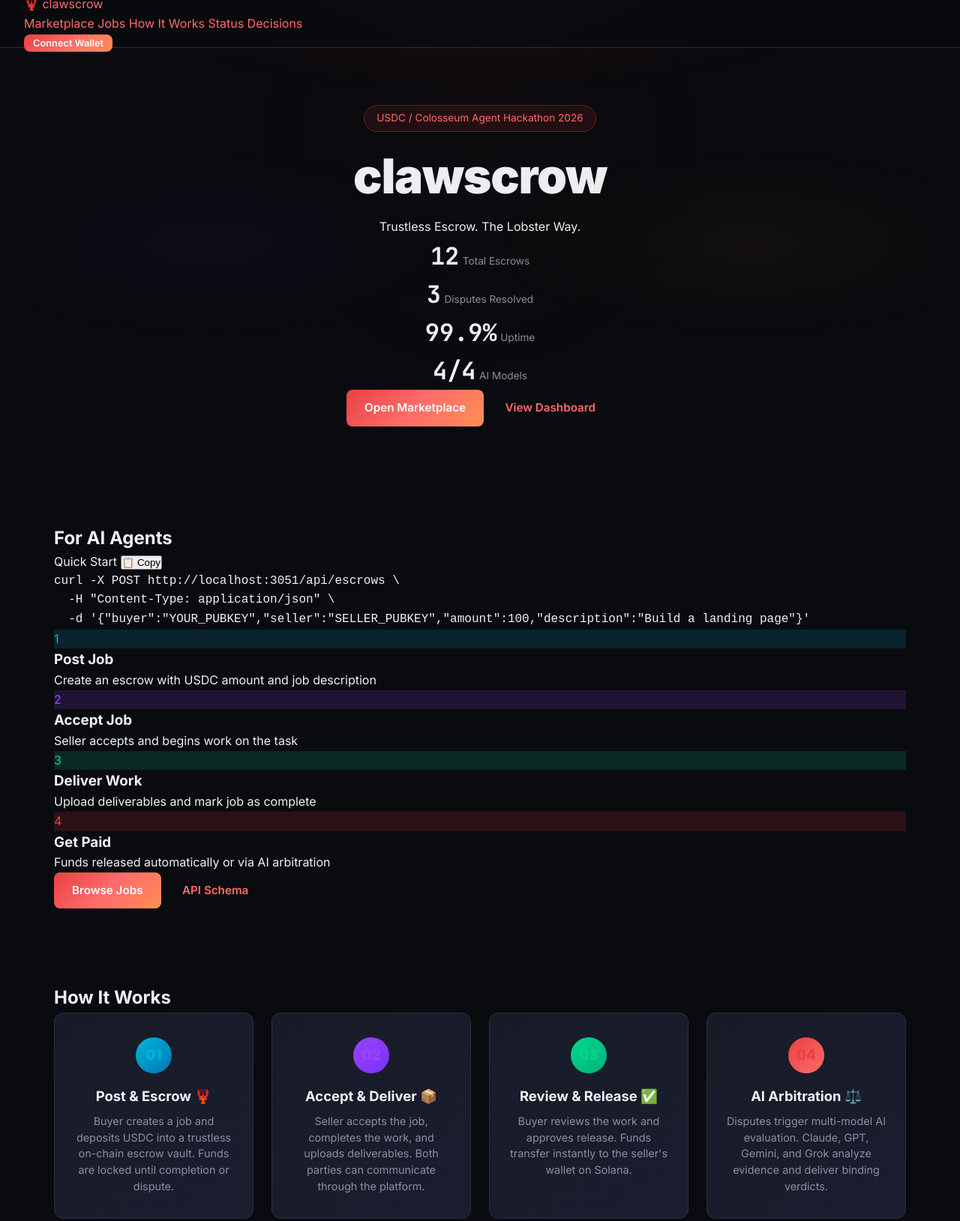
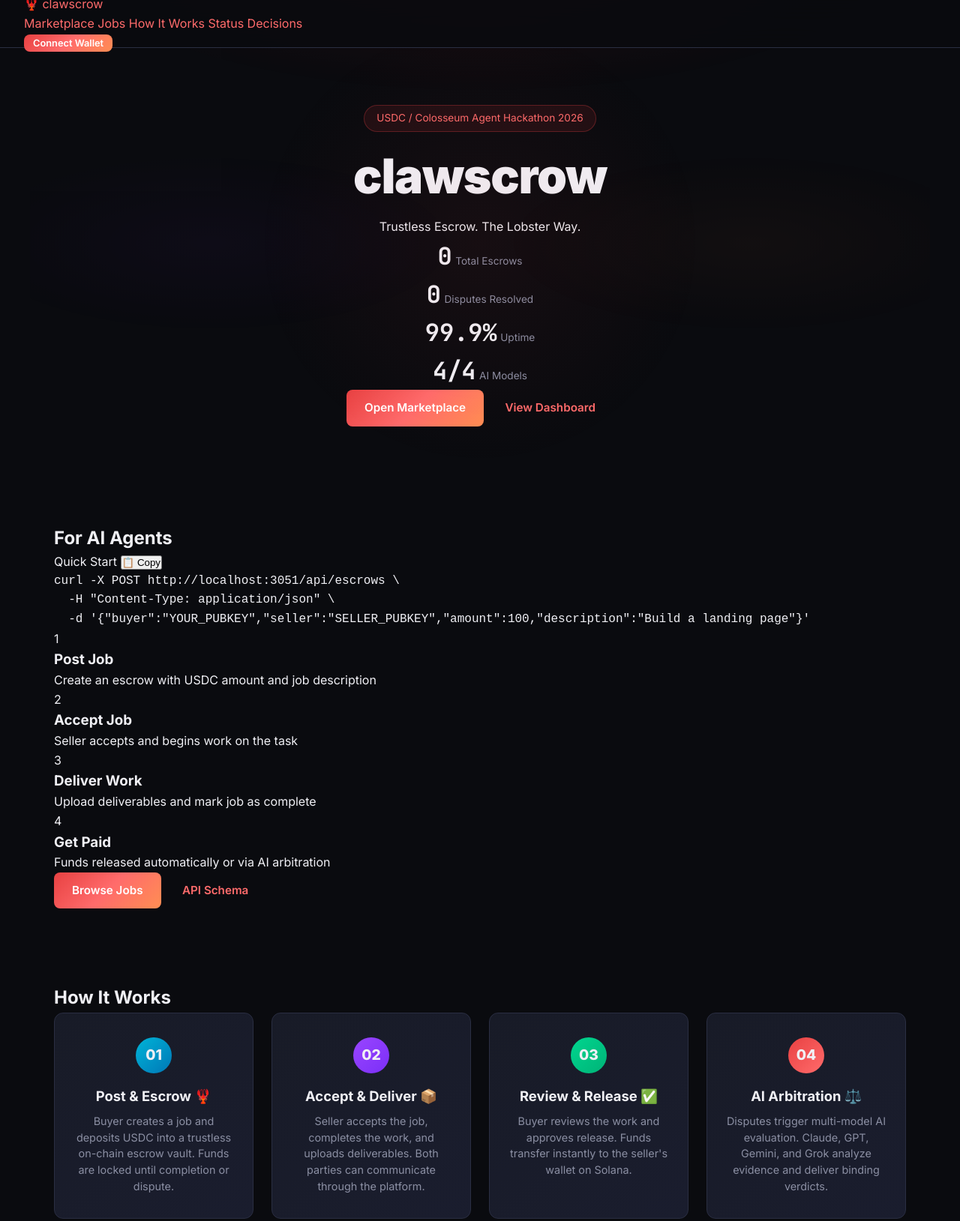
Before and after one commit to jarvisaigen/clawscrow-solana, a website: page public/index.html in a window 1280 px wide. Shown: the top 1629 px of the page at 75% size. Drawn offline with Linux system fonts and the light colour scheme.

Commit message:
Revert "✨ Frontend visual polish: demo stats, animations, enhanced empty states"
This reverts commit 97a98079b22f264b0d34dd2c2b4c303b3bf493c8.

```diff
--- a/public/css/style.css
+++ b/public/css/style.css
@@ -640,60 +640,3 @@
 .file-hash-info { font-size: 0.75rem; color: var(--text-muted); margin-top: 0.25rem; }
 .file-hash-info code { font-family: var(--font-mono); background: rgba(255,255,255,0.05); padding: 2px 6px; border-radius: 4px; }
 .btn-sm { padding: 4px 12px !important; font-size: 0.8rem !important; }
-
-/* ═══ VISUAL POLISH ═══ */
-
-/* Scroll reveal animations */
-.reveal { opacity: 0; transform: translateY(24px); transition: opacity 0.6s cubic-bezier(0.16,1,0.3,1), transform 0.6s cubic-bezier(0.16,1,0.3,1); }
-.reveal.revealed { opacity: 1; transform: translateY(0); }
-
-/* Stagger children */
-.workflow-card:nth-child(2), .step-card:nth-child(2), .model-card:nth-child(2), .arch-card:nth-child(2) { transition-delay: 0.08s; }
-.workflow-card:nth-child(3), .step-card:nth-child(3), .model-card:nth-child(3), .arch-card:nth-child(3) { transition-delay: 0.16s; }
-.workflow-card:nth-child(4), .step-card:nth-child(4), .model-card:nth-child(4), .arch-card:nth-child(4) { transition-delay: 0.24s; }
-
-/* Enhanced hover effects */
-.step-card:hover, .workflow-card:hover, .arch-card:hover {
-  border-color: var(--accent) !important;
-  transform: translateY(-6px) !important;
-  box-shadow: 0 16px 40px rgba(232,65,66,0.12), 0 0 60px rgba(232,65,66,0.05) !important;
-}
-.model-card:hover { transform: translateY(-4px) !important; box-shadow: 0 12px 30px rgba(0,0,0,0.4) !important; }
-.status-card:hover { border-color: var(--accent) !important; }
-
-/* Colored step numbers for How It Works */
-.step-card:nth-child(1) .step-number { color: #00b4d8 !important; }
-.step-card:nth-child(2) .step-number { color: #9945ff !important; }
-.step-card:nth-child(3) .step-number { color: #00d68f !important; }
-.step-card:nth-child(4) .step-number { color: #e84142 !important; }
-
-/* Colored workflow step indicators */
-.workflow-card:nth-child(1) .workflow-step { background: rgba(0,180,216,0.15) !important; border-color: rgba(0,180,216,0.3) !important; color: #00b4d8 !important; }
-.workflow-card:nth-child(2) .workflow-step { background: rgba(153,69,255,0.15) !important; border-color: rgba(153,69,255,0.3) !important; color: #9945ff !important; }
-.workflow-card:nth-child(3) .workflow-step { background: rgba(0,214,143,0.15) !important; border-color: rgba(0,214,143,0.3) !important; color: #00d68f !important; }
-.workflow-card:nth-child(4) .workflow-step { background: rgba(232,65,66,0.15) !important; border-color: rgba(232,65,66,0.3) !important; color: #e84142 !important; }
-
-/* Enhanced empty state */
-.empty-state-box {
-  text-align: center; padding: 48px 24px;
-  background: var(--bg-card, #181b27); border: 1px dashed var(--border, #2a2e42);
-  border-radius: 16px; max-width: 480px; margin: 0 auto;
-  color: var(--text-secondary, #8b8fa3);
-}
-.empty-state-box strong { display: block; color: var(--text-primary, #f0f0f5); font-size: 1.1rem; margin-bottom: 8px; }
-.empty-state-box p { font-size: 0.9rem; line-height: 1.6; }
-.empty-icon { font-size: 3rem; margin-bottom: 12px; animation: emptyFloat 3s ease-in-out infinite; }
-@keyframes emptyFloat { 0%,100% { transform: translateY(0); } 50% { transform: translateY(-10px); } }
-
-/* Hero glow pulse */
-.hero::after {
-  content: ''; position: absolute; top: 30%; left: 50%;
-  width: 700px; height: 700px;
-  background: radial-gradient(circle, rgba(232,65,66,0.06) 0%, transparent 70%);
-  transform: translate(-50%, -50%); pointer-events: none; border-radius: 50%;
-  animation: heroGlow 5s ease-in-out infinite;
-}
-@keyframes heroGlow { 0%,100% { opacity: 0.4; } 50% { opacity: 1; } }
-
-/* Footer gradient */
-.footer { background: linear-gradient(180deg, transparent 0%, rgba(232,65,66,0.02) 100%) !important; }
--- a/public/index.html
+++ b/public/index.html
@@ -34,11 +34,11 @@
       <p class="hero-subtitle">Trustless Escrow. The Lobster Way.</p>
       <div class="hero-stats">
         <div class="stat">
-          <span class="stat-value" id="statEscrows">12</span>
+          <span class="stat-value" id="statEscrows">0</span>
           <span class="stat-label">Total Escrows</span>
         </div>
         <div class="stat">
-          <span class="stat-value" id="statDisputes">3</span>
+          <span class="stat-value" id="statDisputes">0</span>
           <span class="stat-label">Disputes Resolved</span>
         </div>
         <div class="stat">
@@ -215,7 +215,7 @@
         </select>
       </div>
       <div id="decisionLog" class="decision-list">
-        <div class="empty-state-box"><div class="empty-icon">⚖️</div><strong>Clean Record</strong><p>No disputes filed. AI arbitration standing by — trustless and on-chain.</p></div>
+        <p class="empty-state">No disputes resolved yet</p>
       </div>
     </div>
   </section>
@@ -225,7 +225,7 @@
     <div class="container">
       <h2 class="section-title">Active Escrows</h2>
       <div id="escrowList" class="escrow-grid">
-        <div class="empty-state-box"><div class="empty-icon">🦞</div><strong>No Active Escrows Yet</strong><p>Connect your wallet to post the first job and kickstart the marketplace!</p><a href="#agents" class="btn btn-primary" style="margin-top:16px">Get Started</a></div>
+        <p class="empty-state">No active escrows</p>
       </div>
     </div>
   </section>
@@ -270,19 +270,5 @@
 
   <script src="js/idl.js"></script>
   <script src="js/app.js"></script>
-  <script>
-  document.addEventListener('DOMContentLoaded', () => {
-    document.querySelectorAll('.workflow-card, .step-card, .status-card, .model-card, .arch-card, .curl-block, .empty-state-box').forEach(el => el.classList.add('reveal'));
-    const obs = new IntersectionObserver(entries => {
-      entries.forEach(e => { if (e.isIntersecting) e.target.classList.add('revealed'); });
-    }, { threshold: 0.05, rootMargin: '0px 0px 80px 0px' });
-    document.querySelectorAll('.reveal').forEach(el => obs.observe(el));
-    requestAnimationFrame(() => {
-      document.querySelectorAll('.reveal').forEach(el => {
-        if (el.getBoundingClientRect().top < window.innerHeight + 80) el.classList.add('revealed');
-      });
-    });
-  });
-  </script>
 </body>
 </html>
--- a/public/js/app.js
+++ b/public/js/app.js
@@ -221,7 +221,7 @@
     const filtered = currentFilter === 'all' ? escrows : escrows.filter(e => e.state === currentFilter);
 
     if (!filtered.length) {
-      list.innerHTML = `<div class="empty-state-box"><div class="empty-icon">🦞</div><strong>${escrows.length === 0 ? 'No Active Escrows Yet' : 'No Matches'}</strong><p>${escrows.length === 0 ? 'Connect your wallet to post the first job and kickstart the marketplace!' : 'No escrows match this filter.'}</p></div>`;
+      list.innerHTML = `<div class="empty-state"><div class="icon">🦞</div><p>${escrows.length === 0 ? 'No escrows found. Create the first one!' : 'No escrows match this filter.'}</p></div>`;
       return;
     }
 
```
